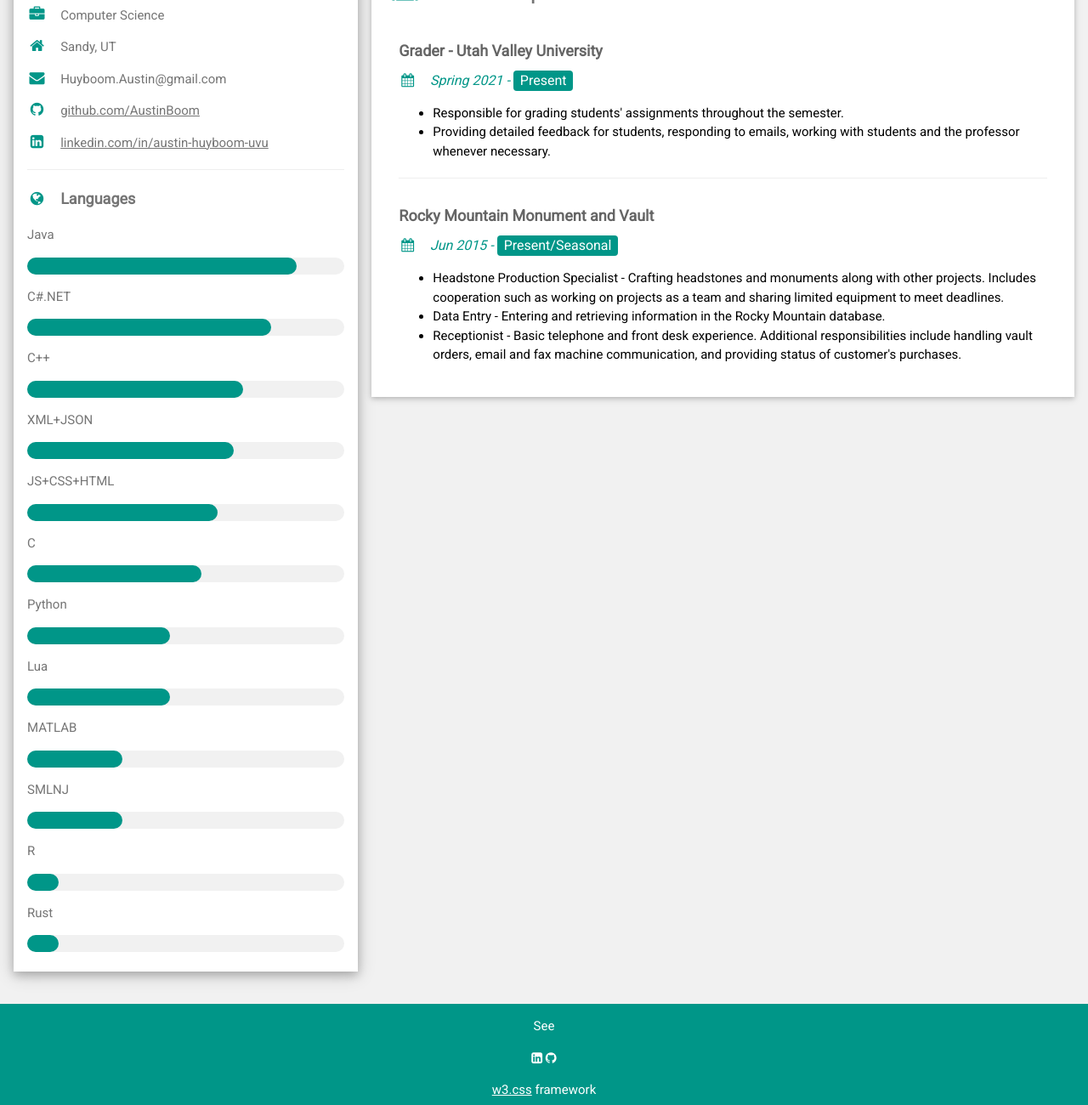
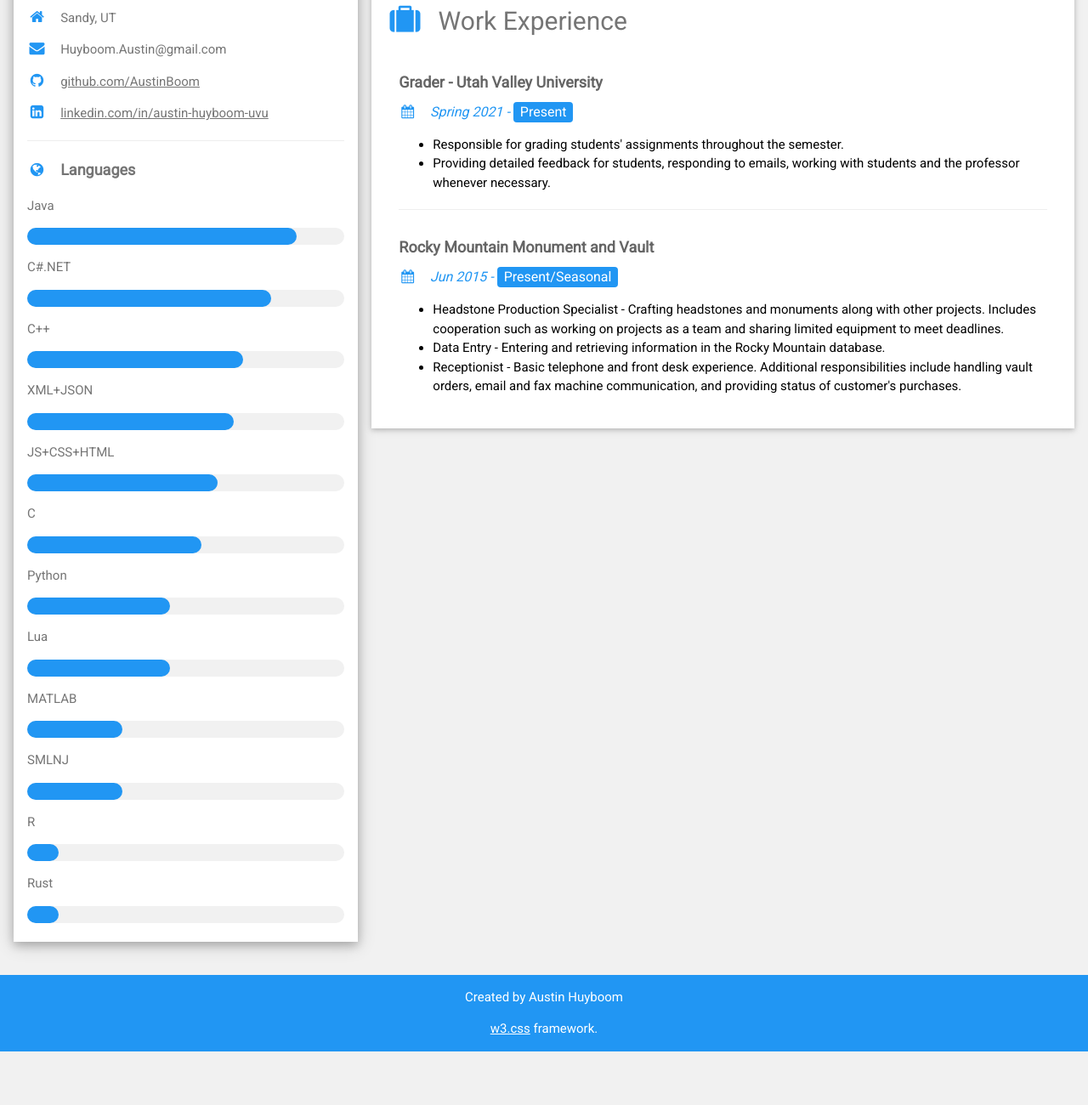
Before and after one commit to AustinBoom/AustinBoom.github.io, a plain HTML site: page index.html in a window 1280 px wide. Shown: the part 760-2060 px from the top of the page at 85% size. After the commit the page ends 1997 px from the top, so only its background shows below. Drawn offline with Linux system fonts and the light colour scheme.

Commit message:
Color scheme, hover, avatar adjustment, footer adjustment, added associate.

```diff
--- a/index.html
+++ b/index.html
@@ -29,63 +29,63 @@
                     </div>
                 </div>
                 <div class="w3-container"> <!--These use fontawesome icons-->
-                    <p><i class="fa fa-briefcase fa-fw w3-margin-right w3-large w3-text-teal"></i>Computer Science</p>
-                    <p><i class="fa fa-home fa-fw w3-margin-right w3-large w3-text-teal"></i>Sandy, UT</p>
-                    <p><i class="fa fa-envelope fa-fw w3-margin-right w3-large w3-text-teal"></i>Huyboom.Austin@gmail.com</p>
-                    <p><i class="fa fa-github fa-fw w3-margin-right w3-large w3-text-teal"></i><a href="https://github.com/AustinBoom">github.com/AustinBoom</a></p>
-                    <p><i class="fa fa-linkedin-square fa-fw w3-margin-right w3-large w3-text-teal"></i><a href="https://www.linkedin.com/in/austin-huyboom-uvu">linkedin.com/in/austin-huyboom-uvu</a></p>
+                    <p><i class="fa fa-briefcase fa-fw w3-margin-right w3-large w3-text-blue w3-hover-text-red"></i>Computer Science</p>
+                    <p><i class="fa fa-home fa-fw w3-margin-right w3-large w3-text-blue w3-hover-text-red"></i>Sandy, UT</p>
+                    <p><i class="fa fa-envelope fa-fw w3-margin-right w3-large w3-text-blue w3-hover-text-red"></i>Huyboom.Austin@gmail.com</p>
+                    <p><i class="fa fa-github fa-fw w3-margin-right w3-large w3-text-blue w3-hover-text-red"></i><a href="https://github.com/AustinBoom">github.com/AustinBoom</a></p>
+                    <p><i class="fa fa-linkedin-square fa-fw w3-margin-right w3-large w3-text-blue w3-hover-text-red"></i><a href="https://www.linkedin.com/in/austin-huyboom-uvu">linkedin.com/in/austin-huyboom-uvu</a></p>
                     <hr>
 
 
 
-                    <p class="w3-large w3-text-theme"><b><i class="fa fa-globe fa-fw w3-margin-right w3-text-teal"></i>Languages</b></p>
+                    <p class="w3-large w3-text-theme"><b><i class="fa fa-globe fa-fw w3-margin-right w3-text-blue w3-hover-text-red"></i>Languages</b></p>
                     <p>Java</p>
                     <div class="w3-light-grey w3-round-xlarge">
-                        <div class="w3-round-xlarge w3-teal" style="height:20px;width:85%"></div>
+                        <div class="w3-round-xlarge w3-blue w3-hover-opacity" style="height:20px;width:85%"></div>
                     </div>
                     <p>C#.NET</p>
                     <div class="w3-light-grey w3-round-xlarge">
-                        <div class="w3-round-xlarge w3-teal" style="height:20px;width:77%"></div>
+                        <div class="w3-round-xlarge w3-blue w3-hover-opacity" style="height:20px;width:77%"></div>
                     </div>
                     <p>C++</p>
                     <div class="w3-light-grey w3-round-xlarge">
-                        <div class="w3-round-xlarge w3-teal" style="height:20px;width:68%"></div>
+                        <div class="w3-round-xlarge w3-blue w3-hover-opacity" style="height:20px;width:68%"></div>
                     </div>
                     <p>XML+JSON</p>
                     <div class="w3-light-grey w3-round-xlarge">
-                        <div class="w3-round-xlarge w3-teal" style="height:20px;width:65%"></div>
+                        <div class="w3-round-xlarge w3-blue w3-hover-opacity" style="height:20px;width:65%"></div>
                     </div>
                     <p>JS+CSS+HTML</p>
                     <div class="w3-light-grey w3-round-xlarge">
-                        <div class="w3-round-xlarge w3-teal" style="height:20px;width:60%"></div>
+                        <div class="w3-round-xlarge w3-blue w3-hover-opacity" style="height:20px;width:60%"></div>
                     </div>
                     <p>C</p>
                     <div class="w3-light-grey w3-round-xlarge">
-                        <div class="w3-round-xlarge w3-teal" style="height:20px;width:55%"></div>
+                        <div class="w3-round-xlarge w3-blue w3-hover-opacity" style="height:20px;width:55%"></div>
                     </div>
                     <p>Python</p>
                     <div class="w3-light-grey w3-round-xlarge">
-                        <div class="w3-round-xlarge w3-teal" style="height:20px;width:45%"></div>
+                        <div class="w3-round-xlarge w3-blue w3-hover-opacity" style="height:20px;width:45%"></div>
                     </div>
                     <p>Lua</p>
                     <div class="w3-light-grey w3-round-xlarge">
-                        <div class="w3-round-xlarge w3-teal" style="height:20px;width:45%"></div>
+                        <div class="w3-round-xlarge w3-blue w3-hover-opacity" style="height:20px;width:45%"></div>
                     </div>
                     <p>MATLAB</p>
                     <div class="w3-light-grey w3-round-xlarge">
-                        <div class="w3-round-xlarge w3-teal" style="height:20px;width:30%"></div>
+                        <div class="w3-round-xlarge w3-blue w3-hover-opacity" style="height:20px;width:30%"></div>
                     </div>
                     <p>SMLNJ</p>
                     <div class="w3-light-grey w3-round-xlarge">
-                        <div class="w3-round-xlarge w3-teal" style="height:20px;width:30%"></div>
+                        <div class="w3-round-xlarge w3-blue w3-hover-opacity" style="height:20px;width:30%"></div>
                     </div>
                     <p>R</p>
                     <div class="w3-light-grey w3-round-xlarge">
-                        <div class="w3-round-xlarge w3-teal" style="height:20px;width:10%"></div>
+                        <div class="w3-round-xlarge w3-blue w3-hover-opacity" style="height:20px;width:10%"></div>
                     </div>
                     <p>Rust</p>
                     <div class="w3-light-grey w3-round-xlarge">
-                        <div class="w3-round-xlarge w3-teal" style="height:20px;width:10%"></div>
+                        <div class="w3-round-xlarge w3-blue w3-hover-opacity" style="height:20px;width:10%"></div>
                     </div>
 
                     <br>
@@ -99,17 +99,18 @@
         <div class="w3-twothird">
 
             <div class="w3-container w3-card w3-white w3-margin-bottom">
-                <h2 class="w3-text-grey w3-padding-16"><i class="fa fa-certificate fa-fw w3-margin-right w3-xxlarge w3-text-teal"></i>About</h2>
+                <h2 class="w3-text-grey w3-padding-16"><i class="fa fa-certificate fa-fw w3-margin-right w3-xxlarge w3-text-blue w3-hover-text-red"></i>About</h2>
                 <div class="w3-container">
                     <h5 class="w3-opacity"><b>I am Austin.</b></h5>
                 </div><br>
             </div>
 
             <div class="w3-container w3-card w3-white w3-margin-bottom">
-                <h2 class="w3-text-grey w3-padding-16"><i class="fa fa-certificate fa-fw w3-margin-right w3-xxlarge w3-text-teal"></i>Education</h2>
+                <h2 class="w3-text-grey w3-padding-16"><i class="fa fa-graduation-cap fa-fw w3-margin-right w3-xxlarge w3-text-blue w3-hover-text-red"></i>Education</h2>
                 <div class="w3-container">
                     <h5 class="w3-opacity"><b>Utah Valley University - Computer Science</b></h5>
-                    <h6 class="w3-text-teal"><i class="fa fa-calendar fa-fw w3-margin-right"></i><i>Computer Science emphasis, Orem, UT / Spring 2018 - </i><span class="w3-tag w3-teal w3-round">Present</span></h6>
+                    <h5 class="w3-opacity"><i class=" fa fa-graduation-cap"></i><b> Associate in Science - University Studies</b></h5>
+                    <h6 class="w3-text-blue"><i class="fa fa-calendar fa-fw w3-margin-right"></i><i>Computer Science emphasis, Orem, UT / Spring 2018 - </i><span class="w3-tag w3-blue w3-round">Present</span></h6>
                     <ul>
                         <li>Senior.</li>
                         <li>Dean's list.</li>
@@ -121,7 +122,7 @@
                 </div>
                 <div class="w3-container">
                     <h5 class="w3-opacity"><b>Salt Lake Community College</b></h5>
-                    <h6 class="w3-text-teal"><i class="fa fa-calendar fa-fw w3-margin-right"></i><i>Computer Science Generals, Taylorsville, UT / Fall 2016 - Spring 2018</i></h6>
+                    <h6 class="w3-text-blue"><i class="fa fa-calendar fa-fw w3-margin-right"></i><i>Computer Science Generals, Taylorsville, UT / Fall 2016 - Spring 2018</i></h6>
                     <ul>
                         <li>Ken Garff Scholarship.</li>
                         <li>SLCC Promise.</li>
@@ -130,10 +131,10 @@
             </div>
 
             <div class="w3-container w3-card w3-white">
-                <h2 class="w3-text-grey w3-padding-16"><i class="fa fa-suitcase fa-fw w3-margin-right w3-xxlarge w3-text-teal"></i>Work Experience</h2>
+                <h2 class="w3-text-grey w3-padding-16"><i class="fa fa-suitcase fa-fw w3-margin-right w3-xxlarge w3-text-blue w3-hover-text-red"></i>Work Experience</h2>
                 <div class="w3-container">
                     <h5 class="w3-opacity"><b>Grader - Utah Valley University</b></h5>
-                    <h6 class="w3-text-teal"><i class="fa fa-calendar fa-fw w3-margin-right"></i><i>Spring 2021 - </i><span class="w3-tag w3-teal w3-round">Present</span></h6>
+                    <h6 class="w3-text-blue"><i class="fa fa-calendar fa-fw w3-margin-right"></i><i>Spring 2021 - </i><span class="w3-tag w3-blue w3-round">Present</span></h6>
                     <ul>
                         <li>Responsible for grading students' assignments throughout the
                             semester.</li>
@@ -145,7 +146,7 @@
                 </div>
                 <div class="w3-container">
                     <h5 class="w3-opacity"><b>Rocky Mountain Monument and Vault</b></h5>
-                    <h6 class="w3-text-teal"><i class="fa fa-calendar fa-fw w3-margin-right"></i><i>Jun 2015 - </i><span class="w3-tag w3-teal w3-round">Present/Seasonal</span></h6>
+                    <h6 class="w3-text-blue"><i class="fa fa-calendar fa-fw w3-margin-right"></i><i>Jun 2015 - </i><span class="w3-tag w3-blue w3-round">Present/Seasonal</span></h6>
                     <ul>
                         <li>Headstone Production Specialist - Crafting headstones and
                             monuments along with other projects. Includes cooperation
@@ -170,11 +171,9 @@
     <!-- End Page Container -->
 </div>
 
-<footer class="w3-container w3-teal w3-center w3-margin-top">
-    <p>See</p>
-    <i class="fa fa-linkedin-square w3-hover-opacity"></i>
-    <i class="fa fa-github w3-hover-opacity"></i>
-    <p><a href="https://www.w3schools.com/w3css/default.asp" target="_blank">w3.css</a> framework</p>
+<footer class="w3-container w3-blue w3-center w3-margin-top">
+    <p>Created by Austin Huyboom</p>
+    <p><a href="https://www.w3schools.com/w3css/default.asp" target="_blank">w3.css</a> framework.</p>
 </footer>
 
 </body>
```
Also changed, not shown: resources/avatar.jpg.
